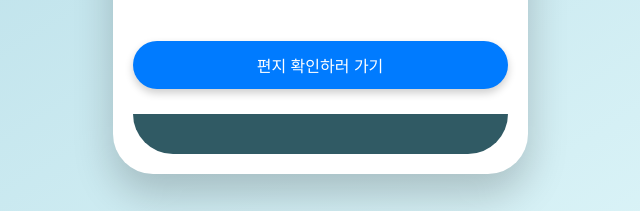
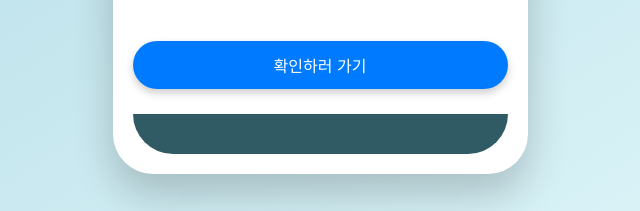
Before and after one commit to minjeong05/hoon.birthday, a plain HTML site: page birthday-success.html in a window 1280 px wide. Shown: the part 580-791 px from the top of the page, 320-960 px from the left. Drawn offline with Linux system fonts and the light colour scheme.

Commit message:
Update birthday-success.html

```diff
--- a/birthday-success.html
+++ b/birthday-success.html
@@ -14,7 +14,7 @@
         <h2>행복한 하루를 보낼 준비가 되었나요?</h2>
         <img src="birthday-cake.jpg" alt="생일 케이크" style="width: 100%; border-radius: 10px;"> <!-- 이미지 크기 조정 -->
 
-        <button onclick="goToLetterConfirmation()">편지 확인하러 가기</button>
+        <button onclick="goToLetterConfirmation()">확인하러 가기</button>
 
         <div class="phone-footer"></div> <!-- 하단 여백 추가 -->
     </div>
```
